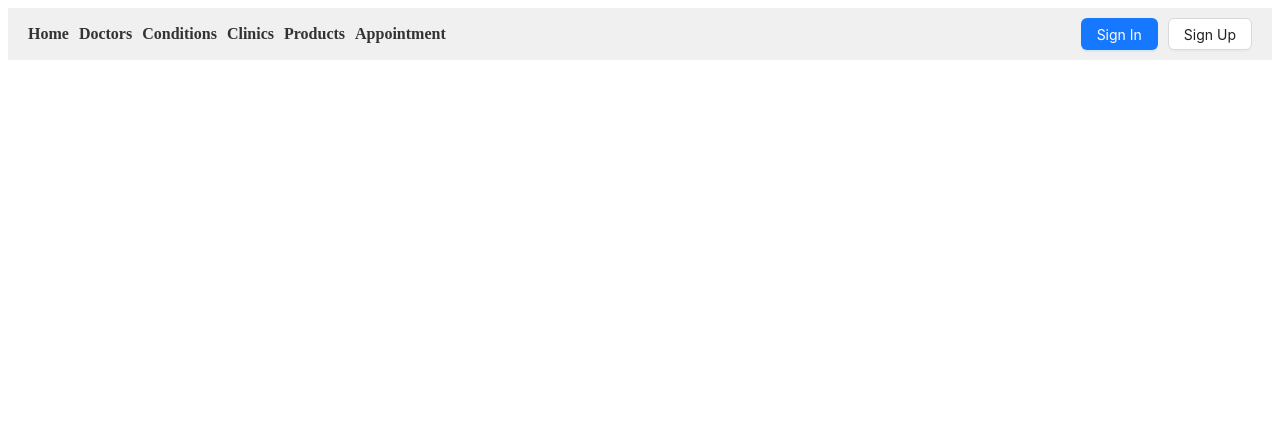
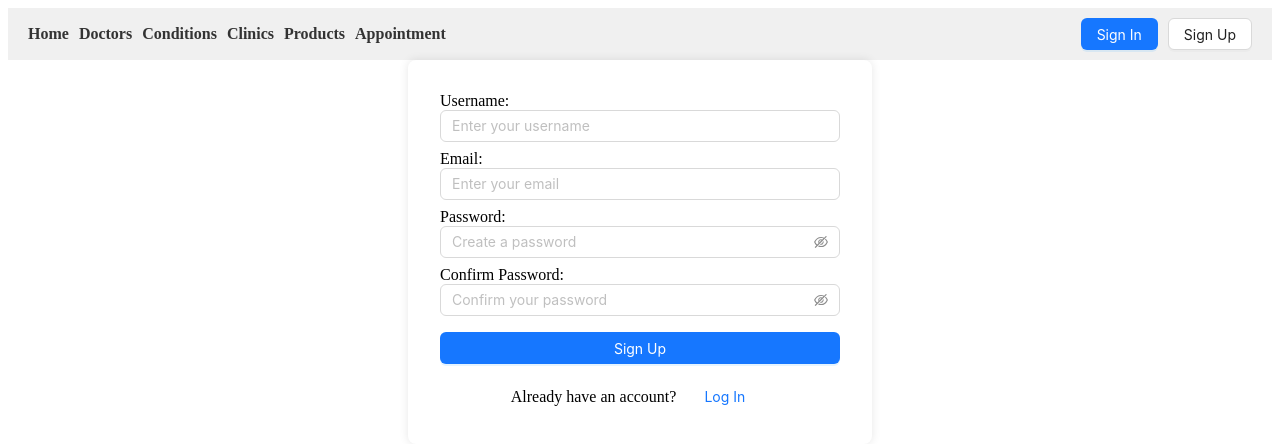
Before and after one commit to Amalya111a/bostongene-react-project, a React (Create React App) app: page /Registration in a window 1280 px wide. Shown: the top 444 px of the page. Built offline with nearby package versions, Linux system fonts and the light colour scheme.

Commit message:
Added login and Regisrtation pAGE(LOCAL STORAGE)

```diff
--- a/src/components/Navbar.tsx
+++ b/src/components/Navbar.tsx
@@ -37,6 +37,8 @@ import { Link } from 'react-router-dom';
 import { Button } from 'antd';
 
 const Navbar = () => {
+  const user = localStorage.getItem("user");
+
   return (
     <nav style={styles.nav}>
       {/* Left side links */}
@@ -46,7 +48,8 @@ const Navbar = () => {
         <Link to="/conditions" style={styles.link}>Conditions</Link>
         <Link to="/clinics" style={styles.link}>Clinics</Link>
         <Link to="/products" style={styles.link}>Products</Link>
-        <Link to="/appointment" style={styles.link}>Appointment</Link>
+        { !user && <Link to="/appointment" style={styles.link}>Appointment</Link>}
+        {/* <Link to="/appointment" style={styles.link}>Appointment</Link> */}
       </div>
 
       {/* Right side AntD buttons */}
@@ -54,7 +57,7 @@ const Navbar = () => {
         <Link to="/Login">
           <Button type="primary">Sign In</Button>
         </Link>
-        <Link to="/regestration">
+        <Link to="/registration">
           <Button>Sign Up</Button>
         </Link>
       </div>
--- a/src/pages/Login/Login.tsx
+++ b/src/pages/Login/Login.tsx
@@ -1,47 +1,45 @@
-// import styles from "./Login.module.scss";
-// import React from "react";
-// import { EyeInvisibleOutlined, EyeTwoTone } from "@ant-design/icons";
-// import { Button, Input, Space } from "antd";
-
-// export default function Login() {
-//   return (
-//     <div className={styles.wrapper}>
-
-//         <div className={styles.item}>
-//             <span>Login:</span>
-//           <Input placeholder="Input Username" />
-//         </div>
-//         <div className={styles.item}>
-//           {" "}
-//           <span>Password:</span>
-//           <Input.Password
-//             placeholder="input password"
-//             iconRender={(visible) =>
-//               visible ? <EyeTwoTone /> : <EyeInvisibleOutlined />
-//             }
-//           />
-//         </div>
-
-//     </div>
-//   );
-// }
 import styles from "./Login.module.scss";
-import React from "react";
+import React, { useState } from "react";
 import { EyeInvisibleOutlined, EyeTwoTone } from "@ant-design/icons";
 import { Button, Input } from "antd";
-import { Link } from "react-router-dom";
+import { Link, useNavigate } from "react-router-dom";
 
 export default function Login() {
+  const [username, setUsername] = useState("");
+  const [password, setPassword] = useState("");
+  const navigate = useNavigate();
+
+  const handleLogin = () => {
+    const savedUser = JSON.parse(localStorage.getItem("user") || "{}");
+
+    if (
+      username === savedUser.username &&
+      password === savedUser.password
+    ) {
+      alert("Login successful!");
+      navigate("/home");
+    } else {
+      alert("Invalid credentials");
+    }
+  };
+
   return (
     <div className={styles.wrapper}>
       <div className={styles.item}>
         <span>Login:</span>
-        <Input placeholder="Input Username" />
+        <Input
+          placeholder="Input Username"
+          value={username}
+          onChange={(e) => setUsername(e.target.value)}
+        />
       </div>
+
       <div className={styles.item}>
         <span>Password:</span>
         <Input.Password
           placeholder="Input Password"
+          value={password}
+          onChange={(e) => setPassword(e.target.value)}
           iconRender={(visible) =>
             visible ? <EyeTwoTone /> : <EyeInvisibleOutlined />
           }
@@ -49,12 +47,12 @@ export default function Login() {
       </div>
 
       <div className={styles.actions}>
-        <Button type="primary" block>
+        <Button type="primary" block onClick={handleLogin}>
           Log In
         </Button>
         <div className={styles.signup}>
           <span>First time here?</span>{" "}
-          <Link to="/Regestration">
+          <Link to="/registration">
             <Button type="link">Sign Up</Button>
           </Link>
         </div>
--- a/src/pages/Regestration/Regestration.tsx
+++ /dev/null
@@ -1,7 +0,0 @@
-import React from 'react';
-
-const Regestration = () => {
-  return <h1>📅 Reg page</h1>;
-};
-
-export default Regestration;
--- /dev/null
+++ b/src/pages/Registration/Registration.module.scss
@@ -0,0 +1,29 @@
+.wrapper {
+  max-width: 400px;
+  margin: 0 auto;
+  padding: 2rem;
+  background-color: #fff;
+  box-shadow: 0 0 10px rgba(0, 0, 0, 0.1);
+  border-radius: 8px;
+}
+
+.item {
+  margin-bottom: 1.5rem;
+  display: block;
+  margin-bottom: 0.5rem;
+  font-weight: 500;
+  flex-direction: row;
+}
+
+.actions {
+  margin-top: 1rem;
+
+  .signup {
+    margin-top: 1rem;
+    text-align: center;
+
+    span {
+      margin-right: 0.5rem;
+    }
+  }
+}
--- /dev/null
+++ b/src/pages/Registration/Registration.tsx
@@ -0,0 +1,96 @@
+import styles from "./Registration.module.scss";
+import React, { useState } from "react";
+import { EyeInvisibleOutlined, EyeTwoTone } from "@ant-design/icons";
+import { Button, Input } from "antd";
+import { Link } from "react-router-dom";
+
+export default function Registration() {
+  const [form, setForm] = useState({
+    username: "",
+    email: "",
+    password: "",
+    confirmPassword: "",
+  });
+
+  const handleChange = (e: React.ChangeEvent<HTMLInputElement>) => {
+    setForm({ ...form, [e.target.name]: e.target.value });
+  };
+
+  const handleRegister = () => {
+    if (form.password !== form.confirmPassword) {
+      alert("Passwords do not match");
+      return;
+    }
+
+    localStorage.setItem("user", JSON.stringify({
+      username: form.username,
+      email: form.email,
+      password: form.password,
+    }));
+
+    alert("Registration successful!");
+  };
+
+  return (
+    <div className={styles.wrapper}>
+      <div className={styles.item}>
+        <span>Username:</span>
+        <Input
+          name="username"
+          value={form.username}
+          onChange={handleChange}
+          placeholder="Enter your username"
+        />
+      </div>
+
+      <div className={styles.item}>
+        <span>Email:</span>
+        <Input
+          type="email"
+          name="email"
+          value={form.email}
+          onChange={handleChange}
+          placeholder="Enter your email"
+        />
+      </div>
+
+      <div className={styles.item}>
+        <span>Password:</span>
+        <Input.Password
+          name="password"
+          value={form.password}
+          onChange={handleChange}
+          placeholder="Create a password"
+          iconRender={(visible) =>
+            visible ? <EyeTwoTone /> : <EyeInvisibleOutlined />
+          }
+        />
+      </div>
+
+      <div className={styles.item}>
+        <span>Confirm Password:</span>
+        <Input.Password
+          name="confirmPassword"
+          value={form.confirmPassword}
+          onChange={handleChange}
+          placeholder="Confirm your password"
+          iconRender={(visible) =>
+            visible ? <EyeTwoTone /> : <EyeInvisibleOutlined />
+          }
+        />
+      </div>
+
+      <div className={styles.actions}>
+        <Button type="primary" block onClick={handleRegister}>
+          Sign Up
+        </Button>
+        <div className={styles.signup}>
+          <span>Already have an account?</span>{" "}
+          <Link to="/login">
+            <Button type="link">Log In</Button>
+          </Link>
+        </div>
+      </div>
+    </div>
+  );
+}
--- a/src/routes/AppRoutes.tsx
+++ b/src/routes/AppRoutes.tsx
@@ -8,7 +8,7 @@ import Appointment from '../pages/Appointment/Appointment';
 import Products from '../pages/Products/Products';
 import Conditions from '../pages/Conditions/Conditions';
 import Clinics from '../pages/Clinics/Clinics';
-import Regestration from '../pages/Regestration/Regestration';
+import Registration from '../pages/Registration/Registration';
 import Login from '../pages/Login/Login';
 
 
@@ -20,7 +20,7 @@ const AppRoutes = () => (
     <Route path="/Products" element={<Products />} />
     <Route path="/Conditions" element={<Conditions />} />
     <Route path="/Clinics" element={<Clinics />} />
-    <Route path="/Regestration" element={<Regestration />} />
+    <Route path="/Registration" element={<Registration />} />
     <Route path="/Login" element={<Login />} />
 
   </Routes>
```
